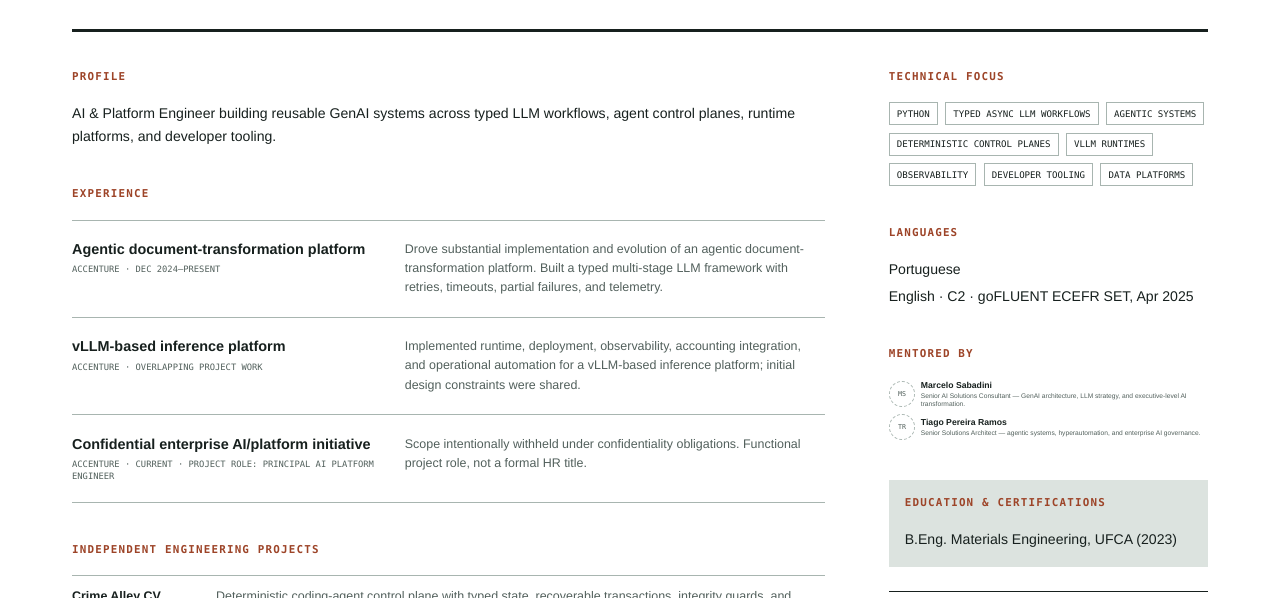
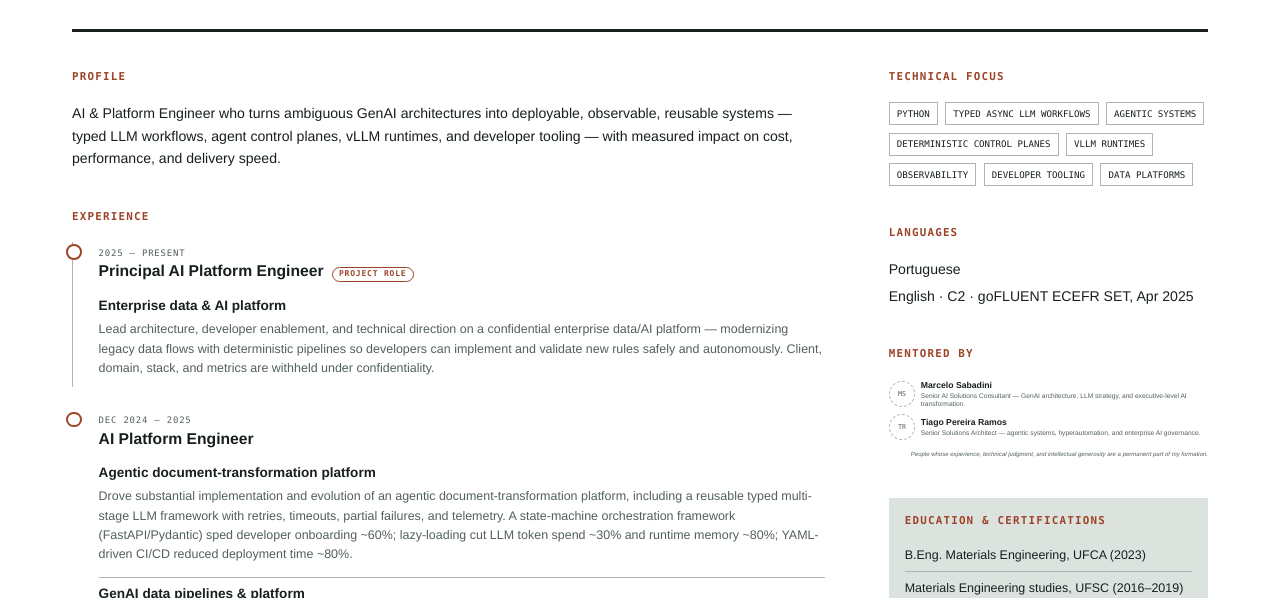
Before and after one commit to al4xdev/al4xdev.github.io, a website: page cv/index.html in a window 1280 px wide. Shown: the part 202-800 px from the top of the page. Drawn offline with Linux system fonts and the light colour scheme.

Commit message:
Rework CV: two-period Accenture timeline, verified metrics, subtle polish
- De-mock the CV intro copy and document label (EN/PT + index.html fallback)
- Restructure experience into a two-period Accenture timeline rendered with a
  side timeline: Principal AI Platform Engineer (current) then AI Platform
  Engineer, current first
- Fold verified legacy impact metrics into their original projects
  (onboarding/token/memory/deploy, ETL throughput, BigQuery cost)
- Rename the confidential initiative to "Enterprise data & AI platform"; the
  seniority qualifier is "project role" only, no defensive disclaimer
- Render education & certifications as a list; add a small right-aligned
  mentors citation
- Support up to two A4 pages in the exporter, e2e and docs; per-page previews

```diff
--- a/cv/content.js
+++ b/cv/content.js
@@ -15,24 +15,39 @@ window.CV_CONTENT = Object.freeze({
     ],
     profile: {
       label: 'Profile',
-      body: 'AI & Platform Engineer building reusable GenAI systems across typed LLM workflows, agent control planes, runtime platforms, and developer tooling.',
+      body: 'AI & Platform Engineer who turns ambiguous GenAI architectures into deployable, observable, reusable systems — typed LLM workflows, agent control planes, vLLM runtimes, and developer tooling — with measured impact on cost, performance, and delivery speed.',
     },
     experienceLabel: 'Experience',
     experience: [
       {
+        role: 'Principal AI Platform Engineer',
+        tag: 'project role',
+        period: '2025 — Present',
+        projects: [
+          {
+            title: 'Enterprise data & AI platform',
+            body: 'Lead architecture, developer enablement, and technical direction on a confidential enterprise data/AI platform — modernizing legacy data flows with deterministic pipelines so developers can implement and validate new rules safely and autonomously. Client, domain, stack, and metrics are withheld under confidentiality.',
+          },
+        ],
+      },
+      {
+        role: 'AI Platform Engineer',
+        tag: '',
+        period: 'Dec 2024 — 2025',
+        projects: [
+          {
             title: 'Agentic document-transformation platform',
-        meta: 'Accenture · Dec 2024–Present',
-        body: 'Drove substantial implementation and evolution of an agentic document-transformation platform. Built a typed multi-stage LLM framework with retries, timeouts, partial failures, and telemetry.',
+            body: 'Drove substantial implementation and evolution of an agentic document-transformation platform, including a reusable typed multi-stage LLM framework with retries, timeouts, partial failures, and telemetry. A state-machine orchestration framework (FastAPI/Pydantic) sped developer onboarding ~60%; lazy-loading cut LLM token spend ~30% and runtime memory ~80%; YAML-driven CI/CD reduced deployment time ~80%.',
+          },
+          {
+            title: 'GenAI data pipelines & platform',
+            body: 'Built high-throughput ETL pipelines (Polars/Python) that improved throughput ~50%, and cut BigQuery cost ~90% with a metadata-driven ORM. Delivered GenAI validation tooling and RAG services on containerized GCP infrastructure (Cloud Functions, Pub/Sub).',
           },
           {
             title: 'vLLM-based inference platform',
-        meta: 'Accenture · Overlapping project work',
             body: 'Implemented runtime, deployment, observability, accounting integration, and operational automation for a vLLM-based inference platform; initial design constraints were shared.',
           },
-      {
-        title: 'Confidential enterprise AI/platform initiative',
-        meta: 'Accenture · Current · Project role: Principal AI Platform Engineer',
-        body: 'Scope intentionally withheld under confidentiality obligations. Functional project role, not a formal HR title.',
+        ],
       },
     ],
     selectedWorkLabel: 'Independent engineering projects',
@@ -53,6 +68,10 @@ window.CV_CONTENT = Object.freeze({
         name: 'SceneQueue',
         body: 'Local-first ComfyUI storyboard with persistent sequence editing, hybrid job synchronization, and PWA/mobile UX.',
       },
+      {
+        name: 'ReImagineX',
+        body: 'Local-first image-lineage product on ComfyUI with atomic persistence, resilient job tracking, and mobile/PWA UX.',
+      },
     ],
     focusLabel: 'Technical focus',
     focus: [
@@ -68,8 +87,9 @@ window.CV_CONTENT = Object.freeze({
     languagesLabel: 'Languages',
     languages: ['Portuguese', 'English · C2 · goFLUENT ECEFR SET, Apr 2025'],
     educationLabel: 'Education & certifications',
-    education: 'B.Eng. Materials Engineering, UFCA (2023)',
-    footnote: 'Public CV. Confidential client and project details are intentionally withheld.',
+    education: 'B.Eng. Materials Engineering, UFCA (2023) · Materials Engineering studies, UFSC (2016–2019) · Machine Learning Specialization, Stanford Online & DeepLearning.AI (2024) · People Leadership Credential L1, Accenture (2025) · Consumer Electronics Industry Foundations, Primerli (2025)',
+    mentorsNote: 'People whose experience, technical judgment, and intellectual generosity are a permanent part of my formation.',
+    footnote: 'Public CV. Confidential client and project details are withheld. Impact figures reflect each project’s original scope and baseline.',
   },
   'pt-BR': {
     documentTitle: 'Alexsandro Pessoa — Currículo de engenharia de plataformas de IA',
@@ -81,24 +101,39 @@ window.CV_CONTENT = Object.freeze({
     ],
     profile: {
       label: 'Perfil',
-      body: 'Engenheiro de IA e plataformas construindo sistemas GenAI reutilizáveis entre fluxos tipados com LLMs, planos de controle para agentes, plataformas de runtime e ferramentas para desenvolvedores.',
+      body: 'Engenheiro de IA e plataformas que transforma arquiteturas GenAI ambíguas em sistemas implantáveis, observáveis e reutilizáveis — fluxos tipados com LLMs, planos de controle para agentes, runtimes vLLM e ferramentas para desenvolvedores — com impacto medido em custo, desempenho e velocidade de entrega.',
     },
     experienceLabel: 'Experiência',
     experience: [
       {
+        role: 'Principal AI Platform Engineer',
+        tag: 'função no projeto',
+        period: '2025 — atual',
+        projects: [
+          {
+            title: 'Plataforma corporativa de dados & IA',
+            body: 'Lidera arquitetura, capacitação de desenvolvedores e direção técnica em uma plataforma corporativa confidencial de dados/IA — modernizando fluxos legados de dados com pipelines determinísticos para que desenvolvedores implementem e validem novas regras com segurança e autonomia. Cliente, domínio, stack e métricas são omitidos por confidencialidade.',
+          },
+        ],
+      },
+      {
+        role: 'AI Platform Engineer',
+        tag: '',
+        period: 'dez. 2024 — 2025',
+        projects: [
+          {
             title: 'Plataforma agêntica de transformação de documentos',
-        meta: 'Accenture · dez. 2024–atual',
-        body: 'Conduziu parte substancial da implementação e evolução de uma plataforma agêntica de transformação de documentos. Criou um framework tipado de LLMs em múltiplas etapas, com retries, timeouts, falhas parciais e telemetria.',
+            body: 'Conduziu parte substancial da implementação e evolução de uma plataforma agêntica de transformação de documentos, incluindo um framework tipado de LLMs em múltiplas etapas com retries, timeouts, falhas parciais e telemetria. Um framework de orquestração baseado em máquina de estados (FastAPI/Pydantic) acelerou o onboarding de desenvolvedores em ~60%; lazy-loading reduziu o gasto de tokens em ~30% e a memória de runtime em ~80%; CI/CD baseado em YAML reduziu o tempo de deploy em ~80%.',
+          },
+          {
+            title: 'Pipelines e plataforma de dados com GenAI',
+            body: 'Construiu pipelines de ETL de alta vazão (Polars/Python) que melhoraram a vazão em ~50% e reduziu o custo de BigQuery em ~90% com um ORM orientado a metadados. Entregou ferramentas de validação com GenAI e serviços de RAG em infraestrutura GCP conteinerizada (Cloud Functions, Pub/Sub).',
           },
           {
             title: 'Plataforma de inferência baseada em vLLM',
-        meta: 'Accenture · Trabalho de projeto sobreposto',
             body: 'Implementou runtime, deployment, observabilidade, integração de contabilização e automação operacional para uma plataforma baseada em vLLM; as restrições iniciais de design foram compartilhadas.',
           },
-      {
-        title: 'Iniciativa confidencial empresarial de IA/plataforma',
-        meta: 'Accenture · Atual · Função no projeto: Principal AI Platform Engineer',
-        body: 'Escopo intencionalmente omitido por obrigações de confidencialidade. Função de projeto, não cargo formal de RH.',
+        ],
       },
     ],
     selectedWorkLabel: 'Projetos independentes de engenharia',
@@ -119,6 +154,10 @@ window.CV_CONTENT = Object.freeze({
         name: 'SceneQueue',
         body: 'Storyboard local-first sobre ComfyUI, com edição persistente, sincronização híbrida de jobs e UX PWA/mobile.',
       },
+      {
+        name: 'ReImagineX',
+        body: 'Produto local-first de linhagem de imagens sobre ComfyUI, com persistência atômica, rastreamento resiliente de jobs e UX PWA/mobile.',
+      },
     ],
     focusLabel: 'Foco técnico',
     focus: [
@@ -134,7 +173,8 @@ window.CV_CONTENT = Object.freeze({
     languagesLabel: 'Idiomas',
     languages: ['Português', 'Inglês · C2 · goFLUENT ECEFR SET, abr. 2025'],
     educationLabel: 'Formação e certificações',
-    education: 'Bacharelado em Engenharia de Materiais, UFCA (2023)',
-    footnote: 'Currículo público. Detalhes confidenciais de clientes e projetos são intencionalmente omitidos.',
+    education: 'Bacharelado em Engenharia de Materiais, UFCA (2023) · Estudos em Engenharia de Materiais, UFSC (2016–2019) · Machine Learning Specialization, Stanford Online & DeepLearning.AI (2024) · Credencial People Leadership Nível 1, Accenture (2025) · Consumer Electronics Industry Foundations, Primerli (2025)',
+    mentorsNote: 'Pessoas cuja experiência, julgamento técnico e generosidade intelectual fazem parte permanente da minha formação.',
+    footnote: 'Currículo público. Detalhes confidenciais de clientes e projetos são omitidos. Os números de impacto refletem o escopo e a baseline originais de cada projeto.',
   },
 });
--- a/cv/render.js
+++ b/cv/render.js
@@ -13,14 +13,21 @@
     `<a href="${escapeHtml(link.url)}" target="_blank" rel="noopener noreferrer">${escapeHtml(link.label)}</a>`
   )).join('');
 
-  const renderExperience = (entries) => entries.map((entry) => `
+  const renderProjects = (projects) => projects.map((project) => `
     <article class="cv-entry">
-      <div>
-        <h3>${escapeHtml(entry.title)}</h3>
-        <span>${escapeHtml(entry.meta)}</span>
+      <h4>${escapeHtml(project.title)}</h4>
+      <p>${escapeHtml(project.body)}</p>
+    </article>
+  `).join('');
+
+  const renderExperience = (roles) => roles.map((role) => `
+    <li class="cv-role">
+      <div class="cv-role-head">
+        <span class="cv-role-period">${escapeHtml(role.period)}</span>
+        <h3 class="cv-role-title">${escapeHtml(role.role)}${role.tag ? ` <span class="cv-role-tag">${escapeHtml(role.tag)}</span>` : ''}</h3>
       </div>
-      <p>${escapeHtml(entry.body)}</p>
-    </article>
+      <div class="cv-role-projects">${renderProjects(role.projects)}</div>
+    </li>
   `).join('');
 
   const renderSystems = (systems) => systems.map((system) => `
@@ -29,6 +36,10 @@
 
   const renderTags = (tags) => tags.map((tag) => `<li>${escapeHtml(tag)}</li>`).join('');
   const renderLines = (lines) => lines.map((line) => `<span>${escapeHtml(line)}</span>`).join('');
+  const renderEducation = (education) => education
+    .split(' · ')
+    .map((item) => `<li>${escapeHtml(item)}</li>`)
+    .join('');
   const renderMentors = () => (window.MENTOR_CONTENT || []).map((mentor) => {
     const copy = mentor[language];
     const portrait = mentor.photo
@@ -72,7 +83,7 @@
             </section>
             <section class="cv-block">
               <h2>${escapeHtml(cv.experienceLabel)}</h2>
-              ${renderExperience(cv.experience)}
+              <ol class="cv-timeline">${renderExperience(cv.experience)}</ol>
             </section>
             <section class="cv-block">
               <h2>${escapeHtml(cv.selectedWorkLabel)}</h2>
@@ -92,10 +103,11 @@
             <section class="cv-block cv-mentors">
               <h2>${language === 'pt-BR' ? 'Mentorado por' : 'Mentored by'}</h2>
               <div class="cv-mentor-list">${renderMentors()}</div>
+              <p class="cv-mentor-note">${escapeHtml(cv.mentorsNote)}</p>
             </section>
             <section class="cv-block placeholder-block">
               <h2>${escapeHtml(cv.educationLabel)}</h2>
-              <p>${escapeHtml(cv.education)}</p>
+              <ul class="edu-list">${renderEducation(cv.education)}</ul>
             </section>
             <p class="mock-footnote">${escapeHtml(cv.footnote)}</p>
           </aside>
--- a/cv/styles.css
+++ b/cv/styles.css
@@ -104,32 +104,88 @@ a {
   line-height: 1.6;
 }
 
+.cv-timeline {
+  margin: 0;
+  padding: 0;
+  list-style: none;
+}
+
+.cv-role {
+  position: relative;
+  padding-left: 1.6rem;
+  border-left: 1px solid var(--mineral);
+}
+
+.cv-role + .cv-role {
+  margin-top: 1.4rem;
+}
+
+.cv-role:last-child {
+  border-left-color: transparent;
+}
+
+.cv-role::before {
+  content: "";
+  position: absolute;
+  left: -0.42rem;
+  top: 0.15rem;
+  width: 0.72rem;
+  height: 0.72rem;
+  border: 2px solid var(--copper);
+  border-radius: 50%;
+  background: white;
+}
+
+.cv-role-head {
+  margin-bottom: 0.5rem;
+}
+
+.cv-role-period {
+  color: var(--muted);
+  font-family: var(--mono);
+  font-size: 0.56rem;
+  letter-spacing: 0.09em;
+  text-transform: uppercase;
+}
+
+.cv-role-title {
+  display: flex;
+  flex-wrap: wrap;
+  align-items: baseline;
+  gap: 0.5rem;
+  margin: 0.15rem 0 0;
+  font-size: 0.98rem;
+  line-height: 1.2;
+}
+
+.cv-role-tag {
+  padding: 0.1rem 0.4rem;
+  border: 1px solid var(--copper);
+  border-radius: 999px;
+  color: var(--copper);
+  font-family: var(--mono);
+  font-size: 0.5rem;
+  letter-spacing: 0.1em;
+  text-transform: uppercase;
+}
+
+.cv-role-projects {
+  display: grid;
+  gap: 0.2rem;
+}
+
 .cv-entry {
-  display: grid;
-  grid-template-columns: minmax(11rem, 0.85fr) minmax(0, 1.15fr);
-  gap: 1.4rem;
-  padding: 1.2rem 0;
+  padding: 0.55rem 0;
+}
+
+.cv-entry + .cv-entry {
   border-top: 1px solid var(--mineral);
 }
 
-.cv-entry:last-child {
-  border-bottom: 1px solid var(--mineral);
-}
-
-.cv-entry h3 {
-  margin: 0;
-  font-size: 0.9rem;
+.cv-entry h4 {
+  margin: 0 0 0.3rem;
+  font-size: 0.85rem;
   line-height: 1.25;
-}
-
-.cv-entry span {
-  display: block;
-  margin-top: 0.35rem;
-  color: var(--muted);
-  font-family: var(--mono);
-  font-size: 0.55rem;
-  line-height: 1.4;
-  text-transform: uppercase;
 }
 
 .cv-entry p {
@@ -180,6 +236,35 @@ a {
 .language-list {
   display: grid;
   gap: 0.25rem;
+}
+
+.edu-list {
+  margin: 0;
+  padding: 0;
+  list-style: none;
+  display: grid;
+  gap: 0.5rem;
+}
+
+.edu-list li {
+  padding-top: 0.5rem;
+  border-top: 1px solid var(--mineral);
+  font-size: 0.78rem;
+  line-height: 1.35;
+}
+
+.edu-list li:first-child {
+  padding-top: 0;
+  border-top: none;
+}
+
+.cv-mentors .cv-mentor-note {
+  margin: 2.5mm 0 0;
+  color: var(--muted);
+  font-size: 4.5pt;
+  font-style: italic;
+  line-height: 1.45;
+  text-align: right;
 }
 
 .cv-mentors {
@@ -346,8 +431,17 @@ a {
 
 
   .cv-entry {
-    grid-template-columns: minmax(38mm, 0.85fr) minmax(0, 1.15fr);
-    gap: 5mm;
-    padding: 2.5mm 0;
+    padding: 1.5mm 0;
+  }
+
+  .cv-role + .cv-role {
+    margin-top: 4mm;
+  }
+
+  /* Two-page layout: never split a project, a role header, or a listed system. */
+  .cv-entry,
+  .cv-role-head,
+  .system-list li {
+    break-inside: avoid;
   }
 }
```
Also changed, not shown: app.js (+4 -4 lines), cv/AGENTS.md (+1 -1 lines), index.html (+1 -1 lines), tests/e2e/portfolio.spec.mjs (+4 -2 lines), tests/unit/contracts.test.mjs (+12 -1 lines), tools/export-cv.mjs (+16 -8 lines), .agents/skills/cv-editor/SKILL.md, .agents/skills/cv-editor/references/fields.md, README.md. Lines whose indentation alone changed are shown as unchanged.
